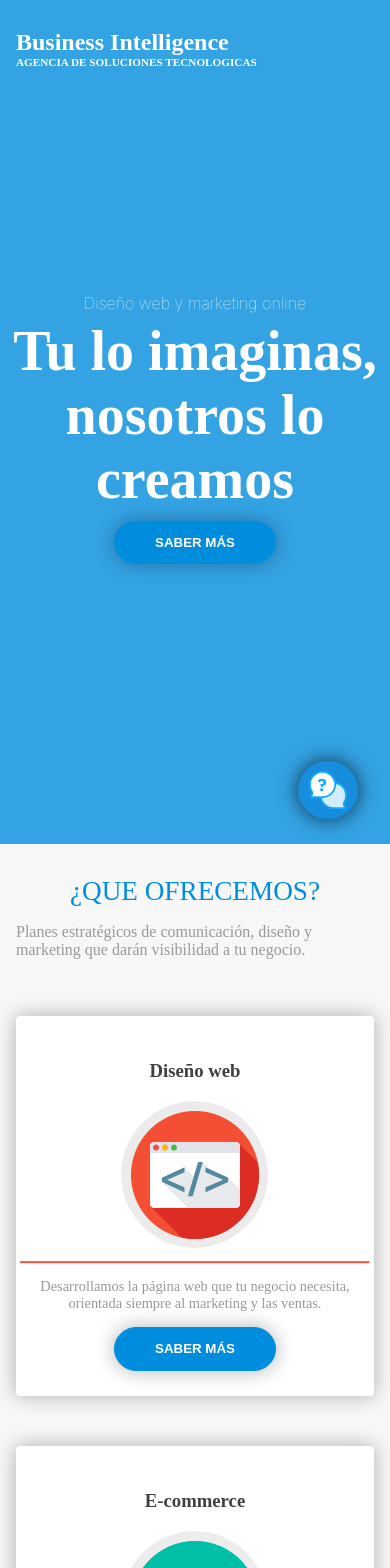
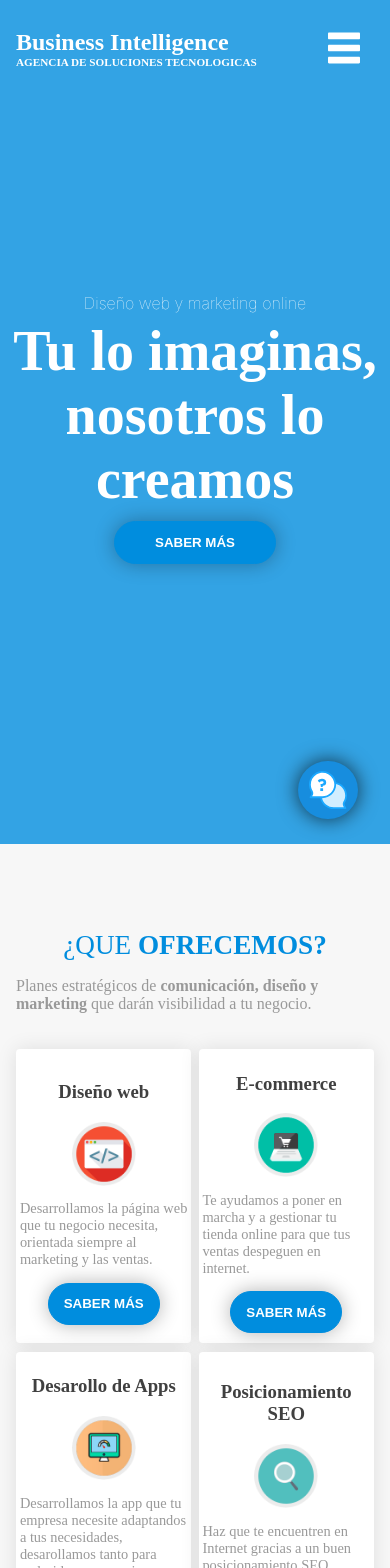
Before and after one commit to kevinriveracode/BusinessIntelligence, a React (Create React App) app: page / in a window 390 px wide. Shown: the top 1568 px of the page. Built offline with nearby package versions, Linux system fonts and the light colour scheme.

Commit message:
nuevos cambios

```diff
--- a/src/components/services-how-work.jsx
+++ b/src/components/services-how-work.jsx
@@ -21,8 +21,8 @@ class HowWork extends Component {
     return (
         <section className="HowWork">
           <div className="section-title">
-            <h2>¿Que ofrecemos?</h2>
-            <p>Planes estratégicos de comunicación, diseño y marketing que darán
+            <h2>¿Que <b>ofrecemos?</b></h2>
+            <p>Planes estratégicos de <b>comunicación, diseño y marketing </b> que darán
               visibilidad a tu negocio.</p>
           </div>
           <div className="section-features">
--- a/src/sass/banner.scss
+++ b/src/sass/banner.scss
@@ -31,7 +31,7 @@ $size-title: '1.5rem';
 @media only screen and (max-width: 414px) {
   .Banner{
     flex-direction: column;
-    min-height: 40vh;
+    min-height: 30vh;
     justify-content: flex-start;
     align-items: flex-start;
     padding: 2rem 1rem;
--- a/src/sass/header.scss
+++ b/src/sass/header.scss
@@ -35,13 +35,15 @@ $size-title: '1.5rem';
     }
   }
   .menu-mobile{
-    visibility: hidden;
-    display: flex;
+    display: none;
     align-items: center;
     justify-content: flex-end;
     padding-left: 4em;
   }
-
+  .app-menu{
+    display: flex;
+    align-items: center;
+  }
   .primary-menu{
     display: flex;
     color: white;
@@ -76,8 +78,10 @@ $size-title: '1.5rem';
   transition: 2s ease;
   position: fixed;
   background-color: #008dde ;
+  max-height: 5vh;
   .container-logo{
     min-height: 2rem !important;
+    height: 0rem ;
   }
 }
 
@@ -101,15 +105,21 @@ $size-title: '1.5rem';
       display: none;
     }
     .menu-mobile{
+      display: flex;
+      padding-left: 0;
       img{
         width: 2rem;
       }
     }
   }
   .HeaderPosition{
-    height: 12vh;
+    min-height: 12vh;
     align-items: center;
+    .reference-logo{
+      margin-bottom: 0;
+    }
     .container-logo{
+      justify-content: center;
       display: flex;
       flex-direction: column;
       justify-content: flex-end;
--- a/src/sass/how-work.scss
+++ b/src/sass/how-work.scss
@@ -21,7 +21,7 @@ $size-title: '1.5rem';
       background-color: white;
       width: 15rem;
       text-align: center;
-      box-shadow: 0 0 20px 0 rgba(0,0,0,.3);
+      box-shadow: 0 0 20px 0 rgba(0,0,0,.1);
       border-top-left-radius: 1px;
       border-top-right-radius: 1px;
       border-bottom-left-radius: 1px;
@@ -76,9 +76,33 @@ $size-title: '1.5rem';
       }
     }
     .section-features{
+      display: flex;
       .feature-item{
-        width: 90vw;
-        margin: 3vh 0vw;
+        width: 43vw;
+        margin: 0.5vh 0vw;
+        padding-top: 5px;
+        padding-bottom: 10px;
+
+        display: flex;
+        flex-direction: column;
+        align-items: center;
+        justify-content: center;
+        hr{
+          display: none;
+        }
+        img{
+          width: 4rem;
+        }
+        p{
+          text-align: left;
+        }
+        button{
+          width: 7rem;
+          height: 5vh;
+          min-width: 8vw;
+          border-radius: 1px;
+          padding:0 !important;
+        }
       }
     }
   }
--- a/src/views/home.jsx
+++ b/src/views/home.jsx
@@ -12,6 +12,7 @@ import Tools from '../components/tools';
 import Opiniones from  '../components/opiniones';
 import Banner from '../components/banner';
 import ChatBot from '../components/chat';
+import AppCalculatePrice from '../components/CalculaWeb';
 class Home extends Component {
   render() {
     return (
```
Also changed, not shown: src/sass/home.scss (line endings or trailing spaces).
